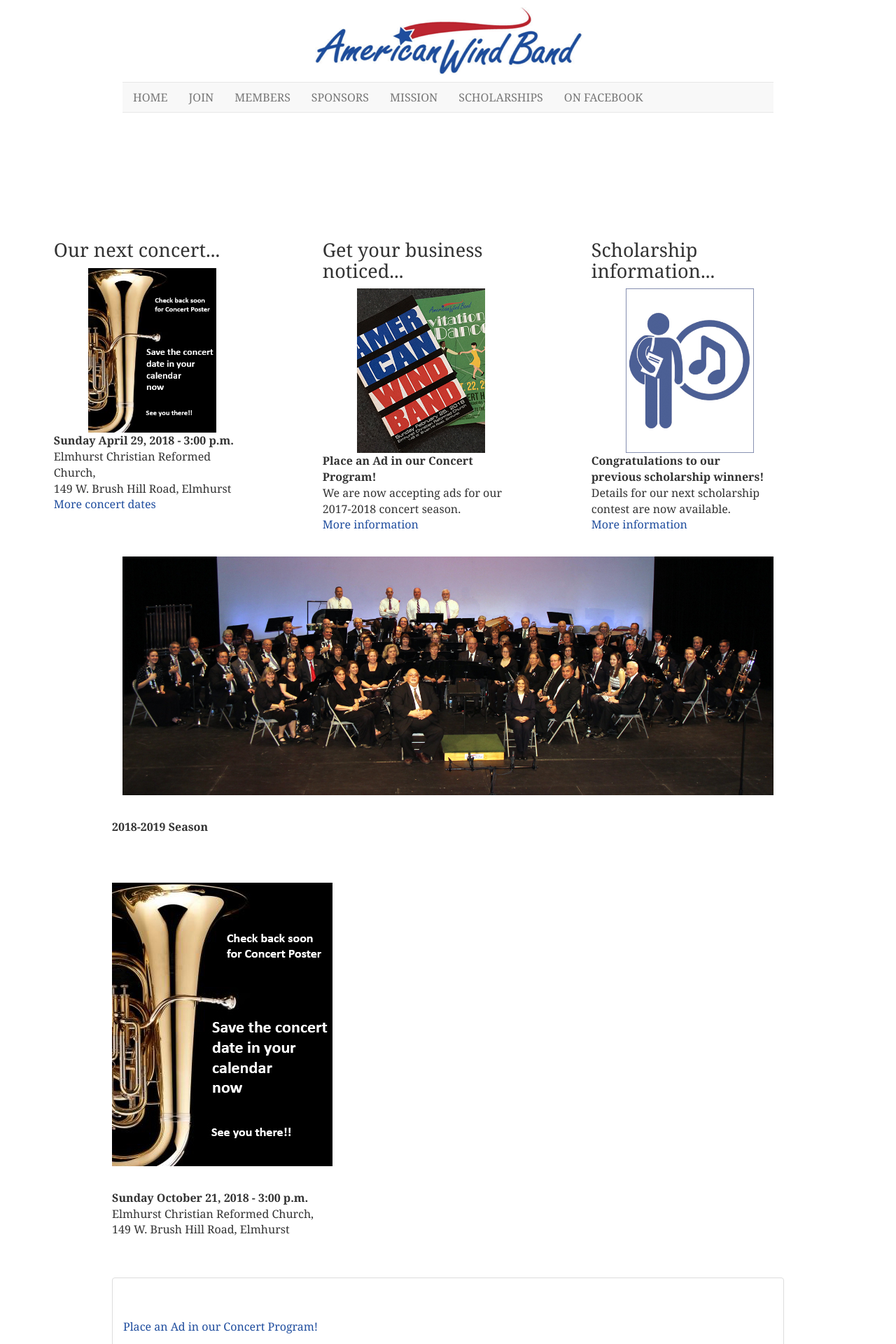
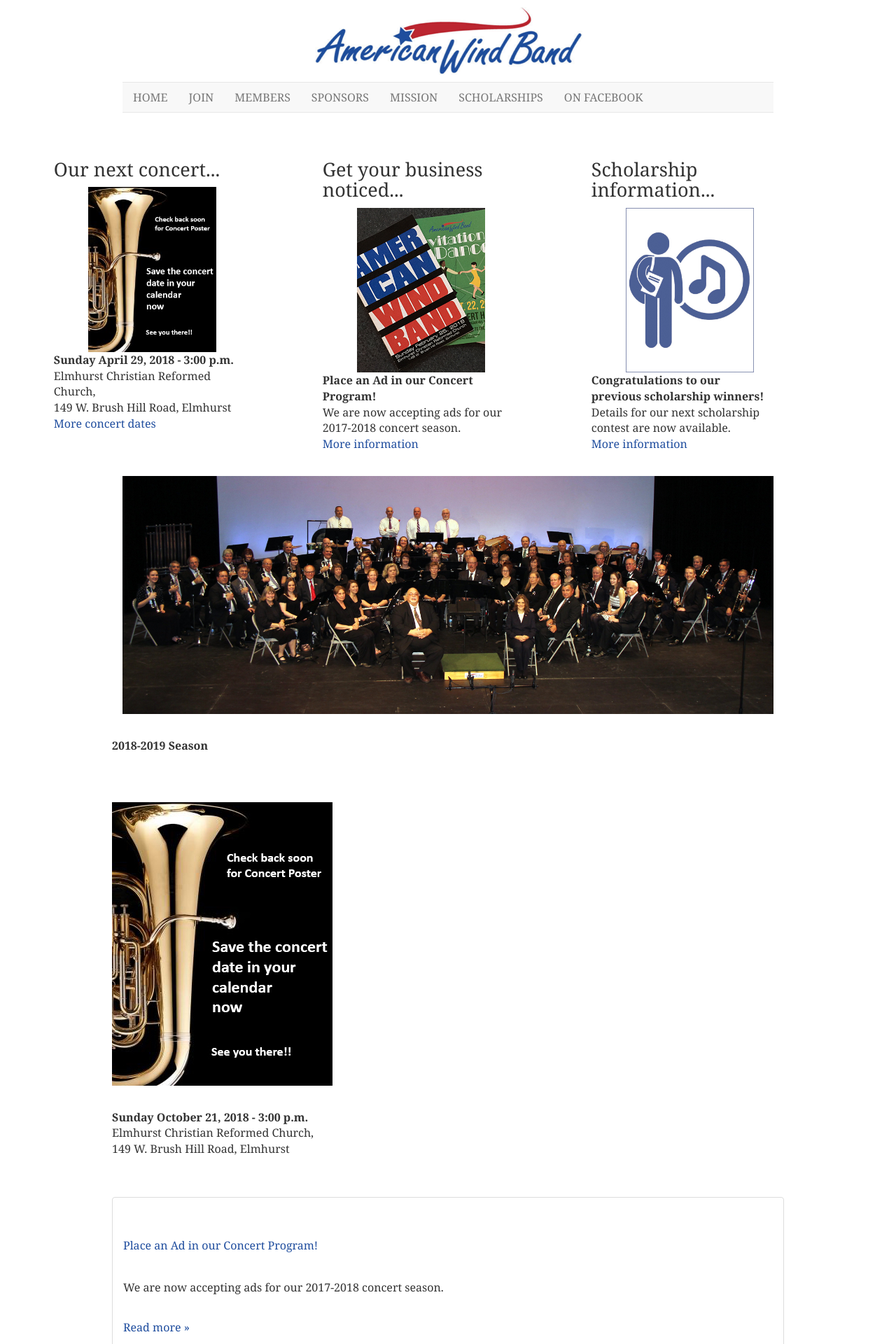
Before and after one commit to americanwindband/americanwindband.github.io, a Jekyll site: the page built from index.html, in a window 1280 px wide. Shown: the top 1920 px of the page at 70% size. Built offline with Jekyll 4.4.1, drawn with Linux system fonts in a browser that asks for light colours.

Commit message:
Add files via upload

```diff
--- a/css/index-styles.css
+++ b/css/index-styles.css
@@ -11,7 +11,7 @@
     float: left;
     background-color: rgba(255,255,255,0.85);
     margin-right: 1%;
-    padding-top: 10%;
+    padding-top: 1%;
     display: block;
 }
 .section-advertise-tile {
@@ -25,7 +25,7 @@
     background-color: rgba(255,255,255,0.85);
     margin-left: 5%;
     margin-right: 1%;
-    padding-top: 10%;
+    padding-top: 1%;
     display: block;
 }
 
```
